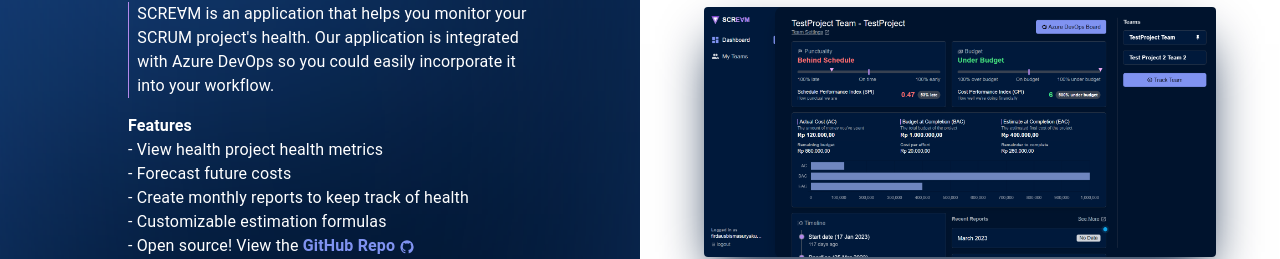
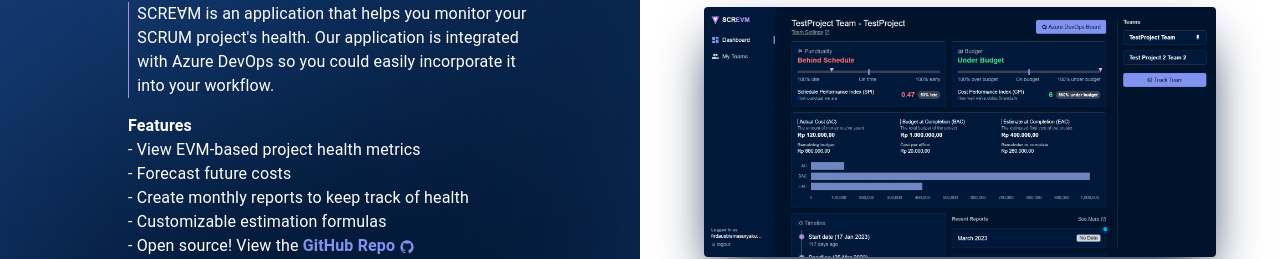
Before and after one commit to gldnpz17/skripsi-app, a React (Create React App) app in the folder frontend/: page /login in a window 1280 px wide. Shown: the part 268-527 px from the top of the page. Built offline with nearby package versions, Linux system fonts and the light colour scheme; no server answers; what better-react-mathjax would draw is missing.

Commit message:
Fixed some wording mistakes.

```diff
--- a/frontend/src/pages/Login.js
+++ b/frontend/src/pages/Login.js
@@ -26,7 +26,7 @@
             <div className='mb-8'>
               <div className='font-semibold'>Features</div>
               <ul>
-                <li>- View health project health metrics</li>
+                <li>- View EVM-based project health metrics</li>
                 <li>- Forecast future costs</li>
                 <li>- Create monthly reports to keep track of health</li>
                 <li>- Customizable estimation formulas</li>
```
